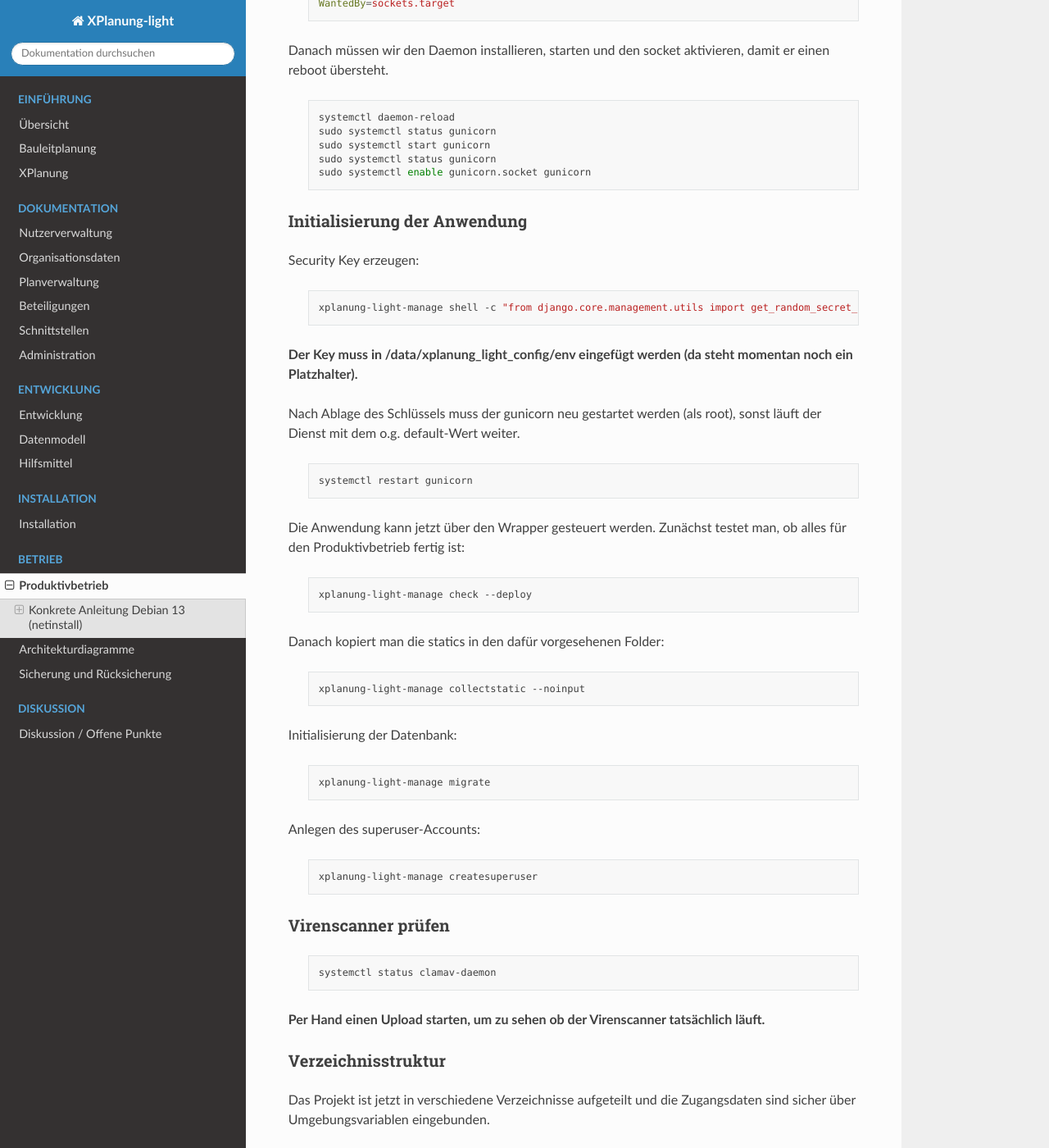
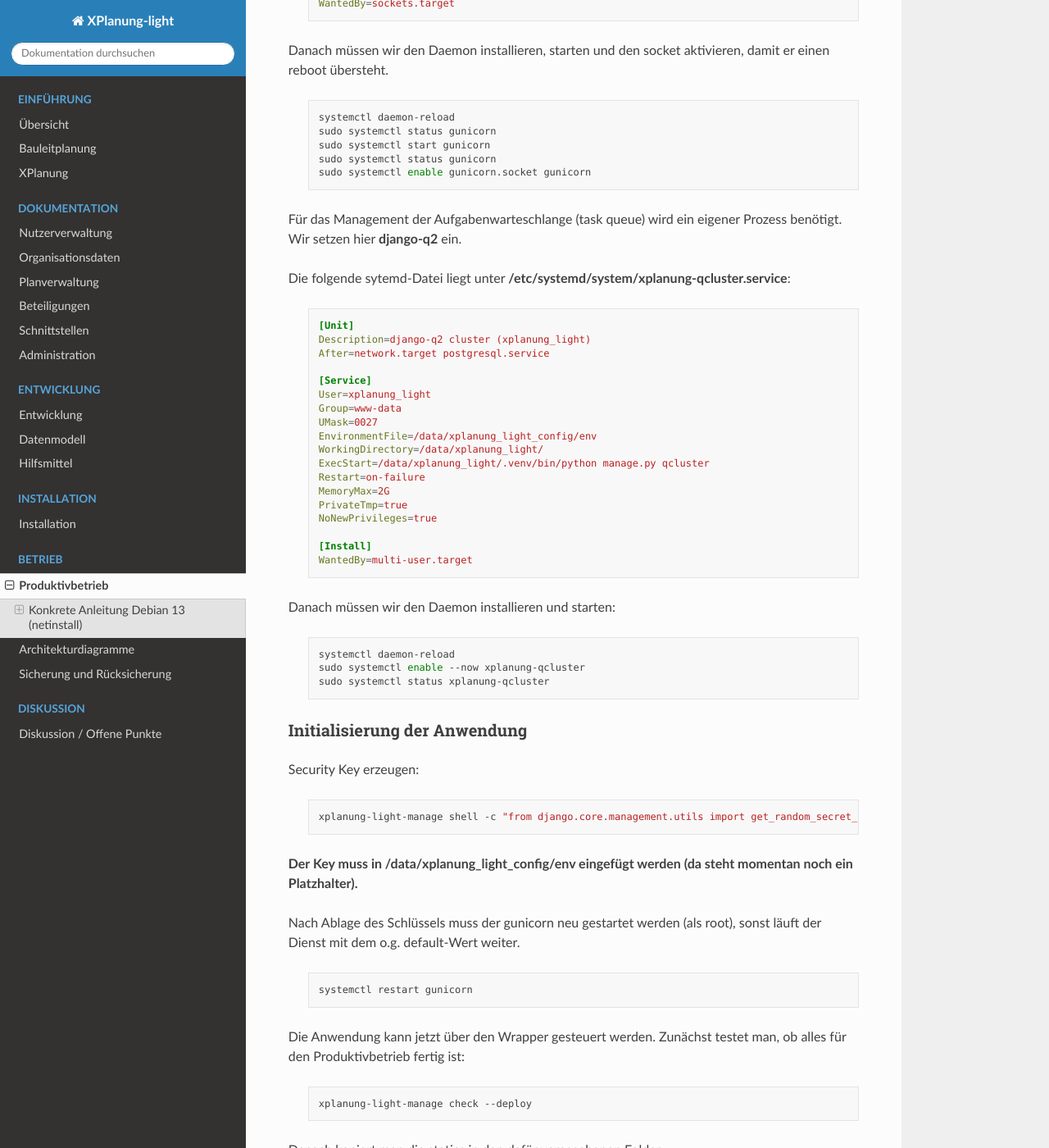
Before and after one commit to mrmap-community/xplanung_light, a Sphinx documentation site: the page built from docs/source/operation/produktivbetrieb.rst, in a window 1280 px wide and 1400 px high, scrolled down 9922 px. Shown: the whole window at 82% size. Built offline with Sphinx 7.4.7 and the Read the Docs theme 3.1.0, drawn with Linux system fonts in a browser that asks for light colours; some of the changed text lies outside the part shown.

```diff
--- a/docs/source/operation/produktivbetrieb.rst
+++ b/docs/source/operation/produktivbetrieb.rst
@@ -533,6 +533,39 @@ Danach müssen wir den Daemon installieren, starten und den socket aktivieren, d
       sudo systemctl status gunicorn
       sudo systemctl enable gunicorn.socket gunicorn
 
+Für das Management der Aufgabenwarteschlange (task queue) wird ein eigener Prozess benötigt. Wir setzen hier **django-q2** ein.
+
+Die folgende sytemd-Datei liegt unter **/etc/systemd/system/xplanung-qcluster.service**:
+
+   .. code-block:: ini
+
+      [Unit]
+      Description=django-q2 cluster (xplanung_light)
+      After=network.target postgresql.service
+
+      [Service]
+      User=xplanung_light
+      Group=www-data
+      UMask=0027
+      EnvironmentFile=/data/xplanung_light_config/env
+      WorkingDirectory=/data/xplanung_light/
+      ExecStart=/data/xplanung_light/.venv/bin/python manage.py qcluster
+      Restart=on-failure
+      MemoryMax=2G
+      PrivateTmp=true
+      NoNewPrivileges=true
+
+      [Install]
+      WantedBy=multi-user.target
+
+Danach müssen wir den Daemon installieren und starten:
+
+   .. code-block:: shell
+
+      systemctl daemon-reload
+      sudo systemctl enable --now xplanung-qcluster
+      sudo systemctl status xplanung-qcluster
+
 Initialisierung der Anwendung
 +++++++++++++++++++++++++++++
 
@@ -607,6 +640,7 @@ gestartet werden (als **root**).
       xplanung-light-manage migrate
       xplanung-light-manage collectstatic
       sudo systemctl restart gunicorn
+      sudo systemctl restart xplanung-qcluster
 
 **Weitere Infos**
 
```
Also changed, not shown: README.md (+30 -1 lines), 1 other file.
